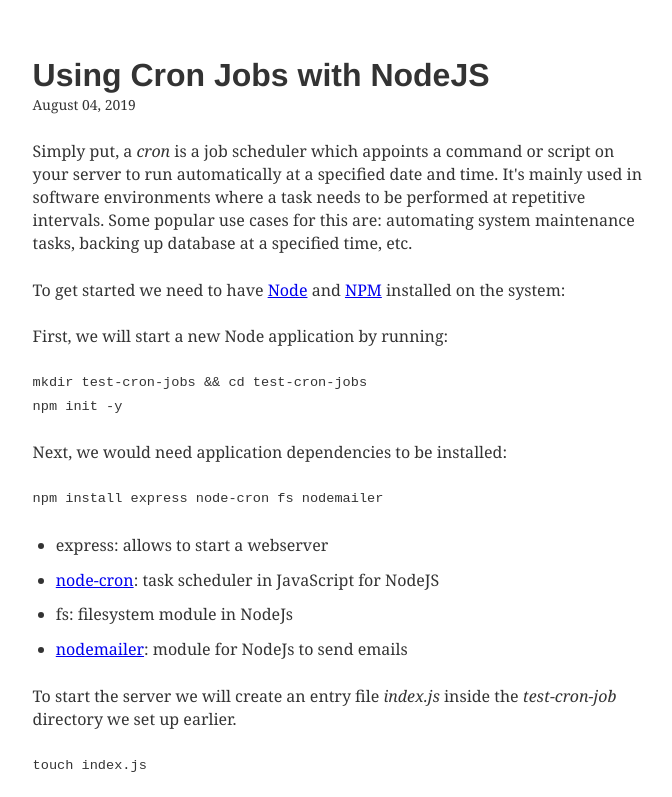
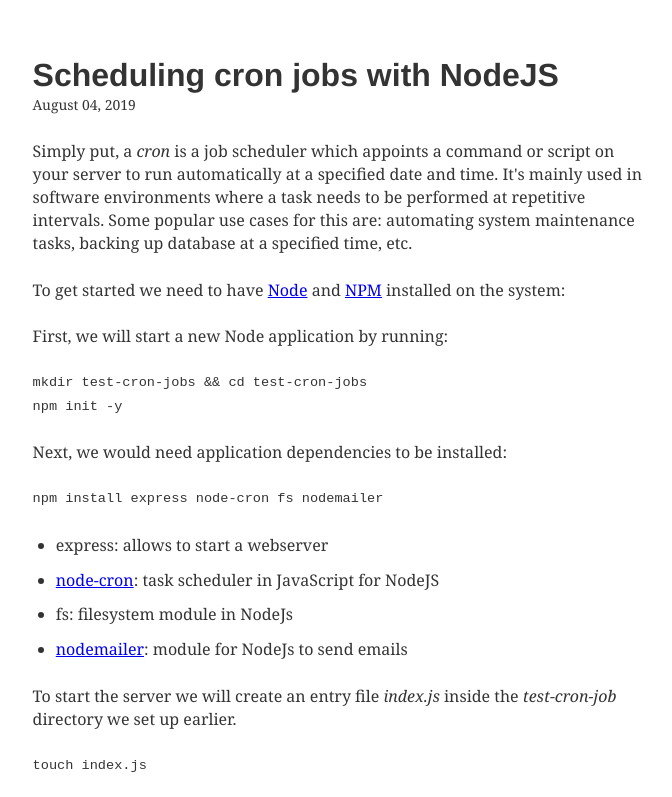
Before and after one commit to notpluto/Blog, a Gatsby site: page /cron-jobs/ in a window 1280 px wide. Shown: the top 797 px of the page, without its empty margins (300-972 px from the left). Built offline with nearby package versions, Linux system fonts and the light colour scheme; Gatsby itself is replaced by a stand-in of ours; some packages are replaced by stand-ins of ours; code samples lack their colours; a small style sheet from the web is missing.

Commit message:
fix title case

```diff
--- a/content/blog/cron-jobs/index.md
+++ b/content/blog/cron-jobs/index.md
@@ -1,5 +1,5 @@
 ---
-title: Using Cron Jobs with NodeJS
+title: Scheduling cron jobs with NodeJS
 date: "2019-08-04"
 ---
 
```
